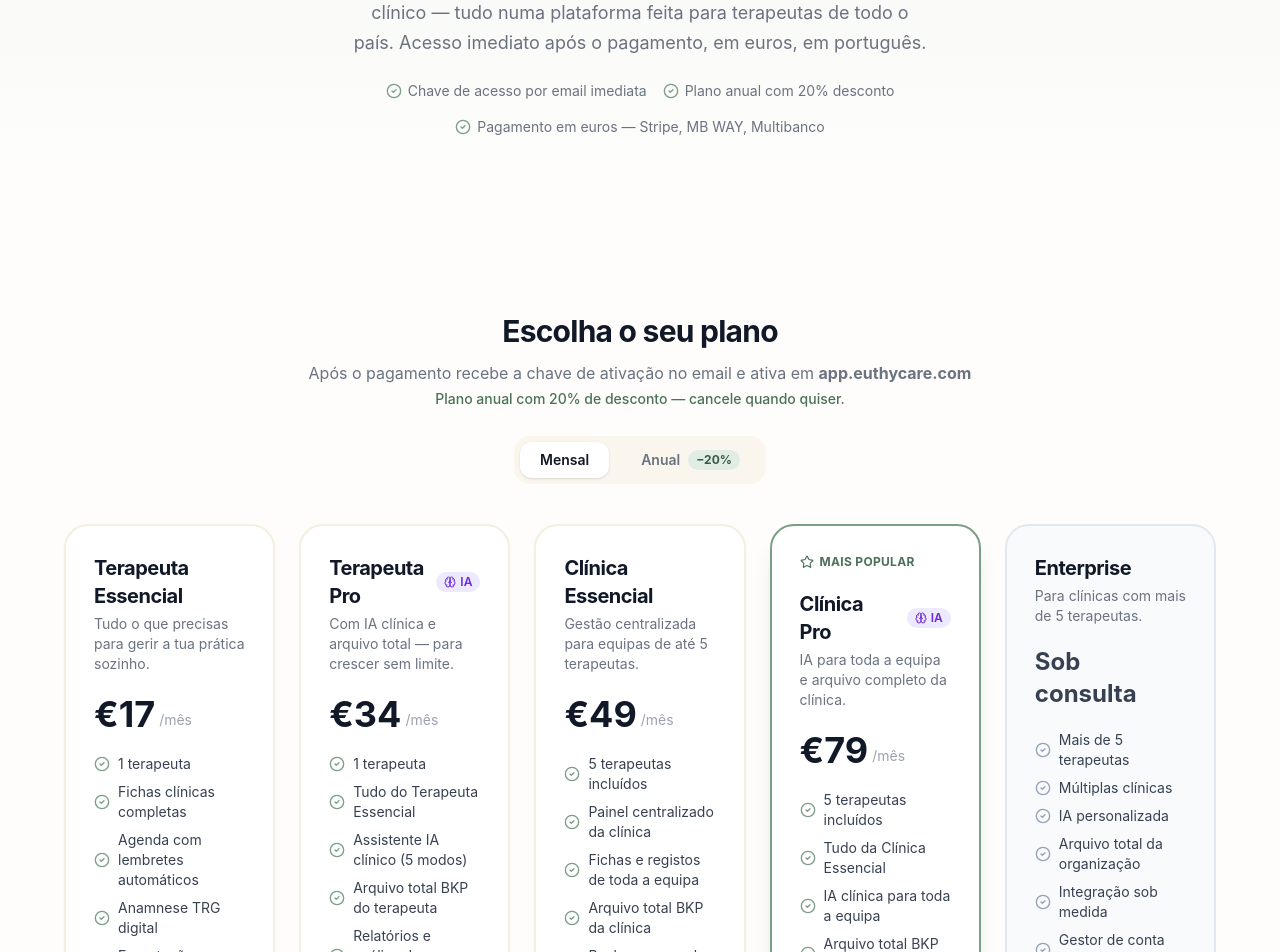
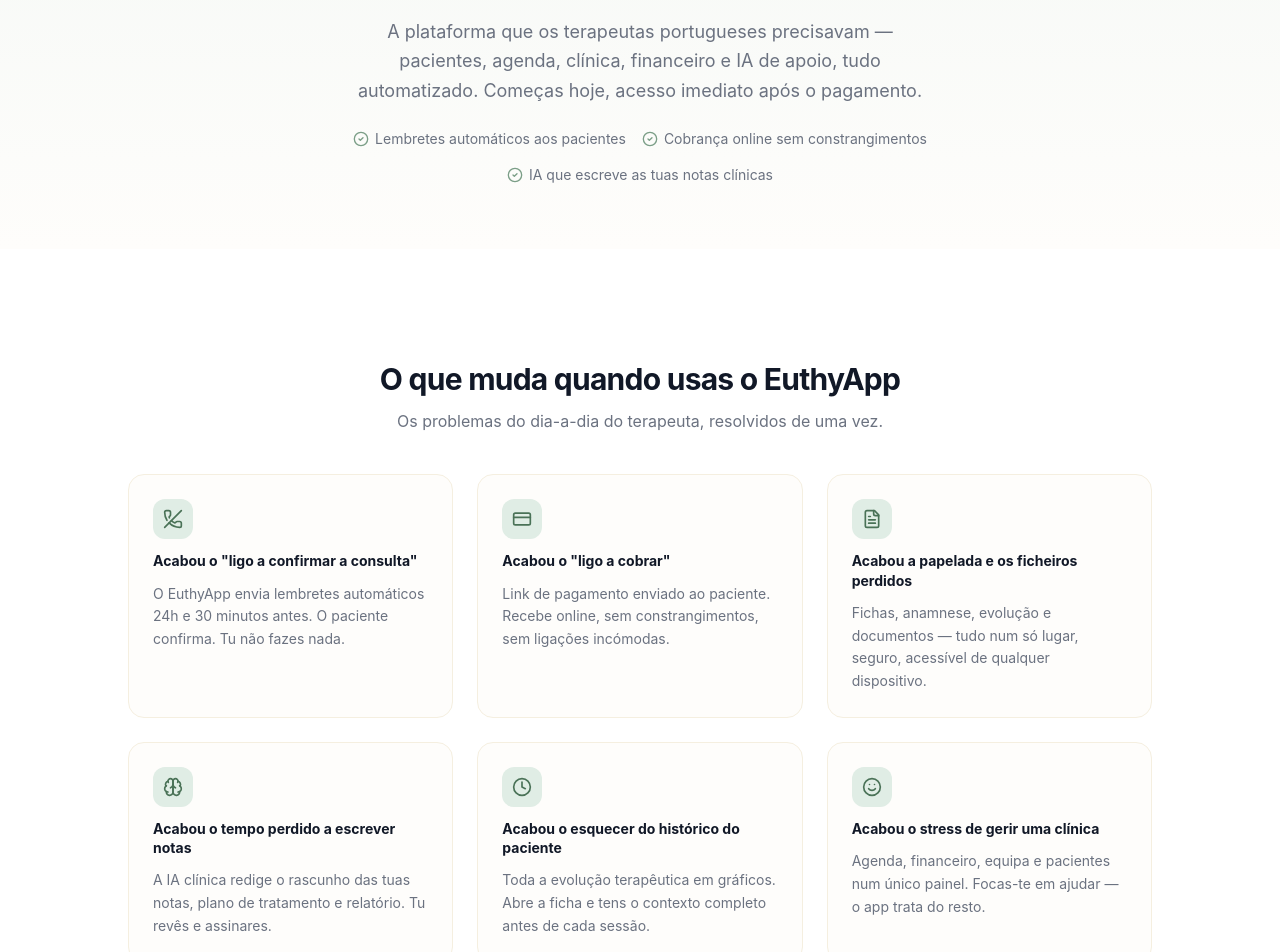
Before and after one commit to elisabeteterapia-sys/euthycare, a Next.js app in the folder frontend/: page /euthy-lancamento in a window 1280 px wide. Shown: the part 360-1312 px from the top of the page. Built offline with nearby package versions, Linux system fonts and the light colour scheme.

Commit message:
feat: rewrite sales page with pain-point marketing copy

```diff
--- a/frontend/app/euthy-lancamento/page.tsx
+++ b/frontend/app/euthy-lancamento/page.tsx
@@ -5,11 +5,45 @@
 import {
   CalendarDays, Users, FileText, CreditCard, Brain, Building2,
   CheckCircle2, Loader2, Leaf, Mail, Star, Phone,
+  BellOff, PhoneOff, Clock, Smile, Lock, Zap,
 } from 'lucide-react'
 import { Button } from '@/components/ui/button'
 import { Card } from '@/components/ui/card'
 
 const APP_URL = 'https://app.euthycare.com'
+
+const doresResolvidas = [
+  {
+    icon: PhoneOff,
+    problema: 'Acabou o "ligo a confirmar a consulta"',
+    solucao: 'O EuthyApp envia lembretes automáticos 24h e 30 minutos antes. O paciente confirma. Tu não fazes nada.',
+  },
+  {
+    icon: CreditCard,
+    problema: 'Acabou o "ligo a cobrar"',
+    solucao: 'Link de pagamento enviado ao paciente. Recebe online, sem constrangimentos, sem ligações incómodas.',
+  },
+  {
+    icon: FileText,
+    problema: 'Acabou a papelada e os ficheiros perdidos',
+    solucao: 'Fichas, anamnese, evolução e documentos — tudo num só lugar, seguro, acessível de qualquer dispositivo.',
+  },
+  {
+    icon: Brain,
+    problema: 'Acabou o tempo perdido a escrever notas',
+    solucao: 'A IA clínica redige o rascunho das tuas notas, plano de tratamento e relatório. Tu revês e assinares.',
+  },
+  {
+    icon: Clock,
+    problema: 'Acabou o esquecer do histórico do paciente',
+    solucao: 'Toda a evolução terapêutica em gráficos. Abre a ficha e tens o contexto completo antes de cada sessão.',
+  },
+  {
+    icon: Smile,
+    problema: 'Acabou o stress de gerir uma clínica',
+    solucao: 'Agenda, financeiro, equipa e pacientes num único painel. Focas-te em ajudar — o app trata do resto.',
+  },
+]
 
 const beneficios = [
   { icon: Users,        titulo: 'Gestão de Pacientes',   descricao: 'Fichas completas, histórico clínico e acompanhamento de evolução terapêutica.' },
@@ -269,19 +303,43 @@
           </div>
 
           <h1 className="text-4xl sm:text-5xl font-bold text-gray-900 leading-tight mb-6">
-            A plataforma que os terapeutas<br />
-            <span className="text-sage-500">precisavam em Portugal</span>
+            Chega de ligar a cobrar.<br />
+            Chega de ligar a confirmar.<br />
+            <span className="text-sage-500">O EuthyApp faz isso por ti.</span>
           </h1>
 
           <p className="text-lg text-gray-500 max-w-xl mx-auto mb-6 leading-relaxed">
-            Pacientes, agenda, registos clínicos, financeiro e IA de apoio clínico — tudo numa plataforma feita para terapeutas de todo o país.
-            Acesso imediato após o pagamento, em euros, em português.
+            A plataforma que os terapeutas portugueses precisavam — pacientes, agenda, clínica, financeiro e IA de apoio, tudo automatizado.
+            Começas hoje, acesso imediato após o pagamento.
           </p>
 
           <div className="flex flex-wrap justify-center gap-4 text-sm text-gray-500">
-            <span className="flex items-center gap-1.5"><CheckCircle2 className="h-4 w-4 text-sage-400" /> Chave de acesso por email imediata</span>
-            <span className="flex items-center gap-1.5"><CheckCircle2 className="h-4 w-4 text-sage-400" /> Plano anual com 20% desconto</span>
-            <span className="flex items-center gap-1.5"><CheckCircle2 className="h-4 w-4 text-sage-400" /> Pagamento em euros — Stripe, MB WAY, Multibanco</span>
+            <span className="flex items-center gap-1.5"><CheckCircle2 className="h-4 w-4 text-sage-400" /> Lembretes automáticos aos pacientes</span>
+            <span className="flex items-center gap-1.5"><CheckCircle2 className="h-4 w-4 text-sage-400" /> Cobrança online sem constrangimentos</span>
+            <span className="flex items-center gap-1.5"><CheckCircle2 className="h-4 w-4 text-sage-400" /> IA que escreve as tuas notas clínicas</span>
+          </div>
+        </div>
+      </section>
+
+      {/* ── Dores resolvidas ───────────────────────── */}
+      <section className="page-section bg-white">
+        <div className="container-app">
+          <div className="text-center mb-10">
+            <h2 className="text-3xl font-bold text-gray-900 mb-3">
+              O que muda quando usas o EuthyApp
+            </h2>
+            <p className="text-gray-500">Os problemas do dia-a-dia do terapeuta, resolvidos de uma vez.</p>
+          </div>
+          <div className="grid sm:grid-cols-2 lg:grid-cols-3 gap-6 max-w-5xl mx-auto">
+            {doresResolvidas.map((d) => (
+              <div key={d.problema} className="rounded-2xl border border-cream-200 bg-cream-50 p-6 flex flex-col gap-3">
+                <div className="h-10 w-10 rounded-xl bg-sage-100 flex items-center justify-center">
+                  <d.icon className="h-5 w-5 text-sage-600" />
+                </div>
+                <p className="font-bold text-gray-900 text-sm leading-snug">{d.problema}</p>
+                <p className="text-sm text-gray-500 leading-relaxed">{d.solucao}</p>
+              </div>
+            ))}
           </div>
         </div>
       </section>
```
